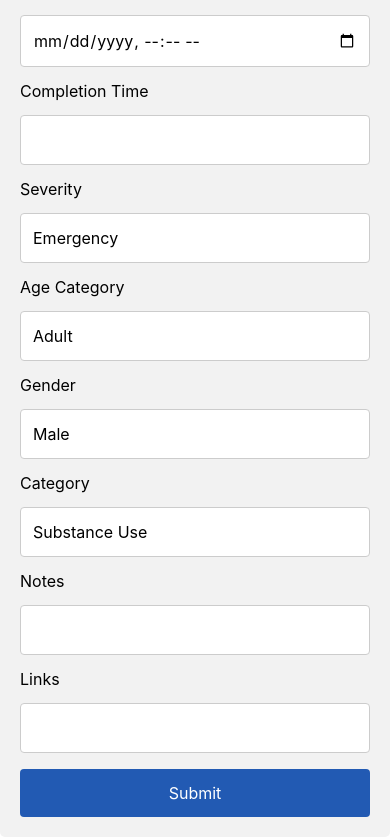
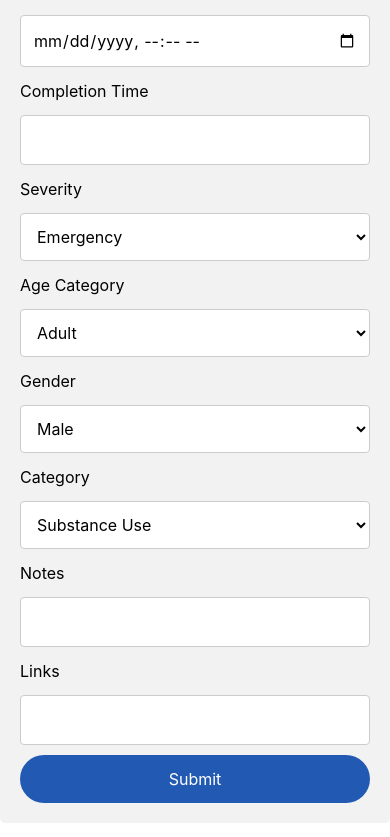
Before and after one commit to raviisapce/htmltest, a React (Create React App) app: page / in a window 390 px wide. Shown: the part 1449-2286 px from the top of the page. Built offline with nearby package versions, Linux system fonts and the light colour scheme.

Commit message:
added css for datetime

```diff
--- a/src/App.js
+++ b/src/App.js
@@ -247,7 +247,7 @@ function App() {
             </div>
           </div>
 
-          <div class="row mt-4">
+          <div class="row">
             <input type="submit" value="Submit" />
           </div>
         </form>
--- a/src/index.css
+++ b/src/index.css
@@ -34,7 +34,7 @@ input[type="datetime-local"] {
 
 select {
   background: white;
-  -webkit-appearance: none;
+  -webkit-appearance: listbox !important;
   width: 100%;
   padding: 12px;
   border: 1px solid #ccc;
@@ -91,10 +91,14 @@ input[type="submit"]:hover {
 /* Responsive layout - when the screen is less than 600px wide, make the two columns stack on top of each other instead of next to each other */
 @media screen and (max-width: 600px) {
   .col-25,
-  .col-75,
+  .col-75 {
+    width: 100%;
+    margin-top: 0;
+  }
   input[type="submit"] {
     width: 100%;
-    margin-top: 0;
+    margin-top: 10px;
+    border-radius: 25px 25px 25px 25px;
   }
   input[type="datetime-local"] {
     display: block;
```
